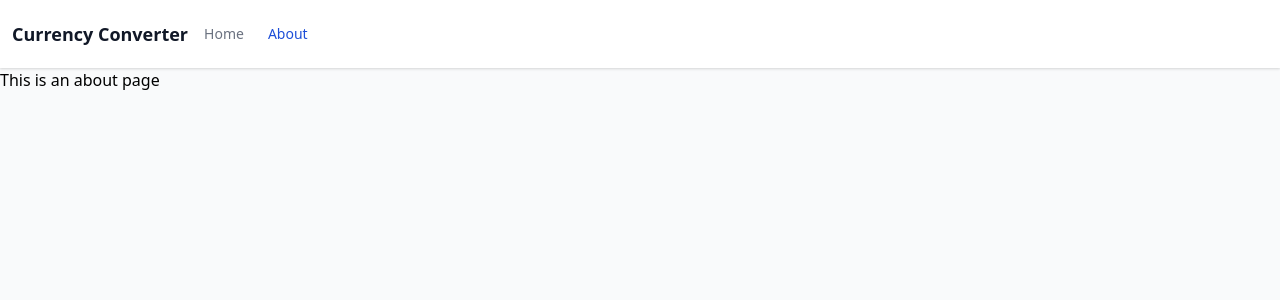
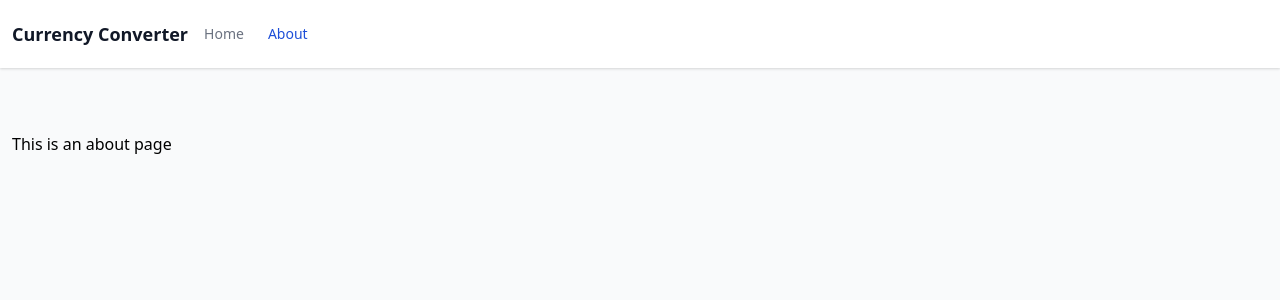
Before and after one commit to Uvacoder/vue-currency-converter, a Vue app: page /about in a window 1280 px wide. Shown: the top 300 px of the page. Built offline with nearby package versions, Linux system fonts and the light colour scheme.

Commit message:
style: add app and home style

```diff
--- a/src/App.vue
+++ b/src/App.vue
@@ -1,7 +1,11 @@
 <template>
   <div id="app">
     <Header />
-    <router-view />
+    <main>
+      <div class="lg:container lg:mx-auto py-16 px-3">
+        <router-view />
+      </div>
+    </main>
   </div>
 </template>
 
--- a/src/views/Home.vue
+++ b/src/views/Home.vue
@@ -1,5 +1,5 @@
 <template>
-  <div class="container mx-auto">
+  <div class="flex justify-center">
     <CurrencyConverter
       v-if="symbols && currencyValue"
       :symbols="symbols"
```
